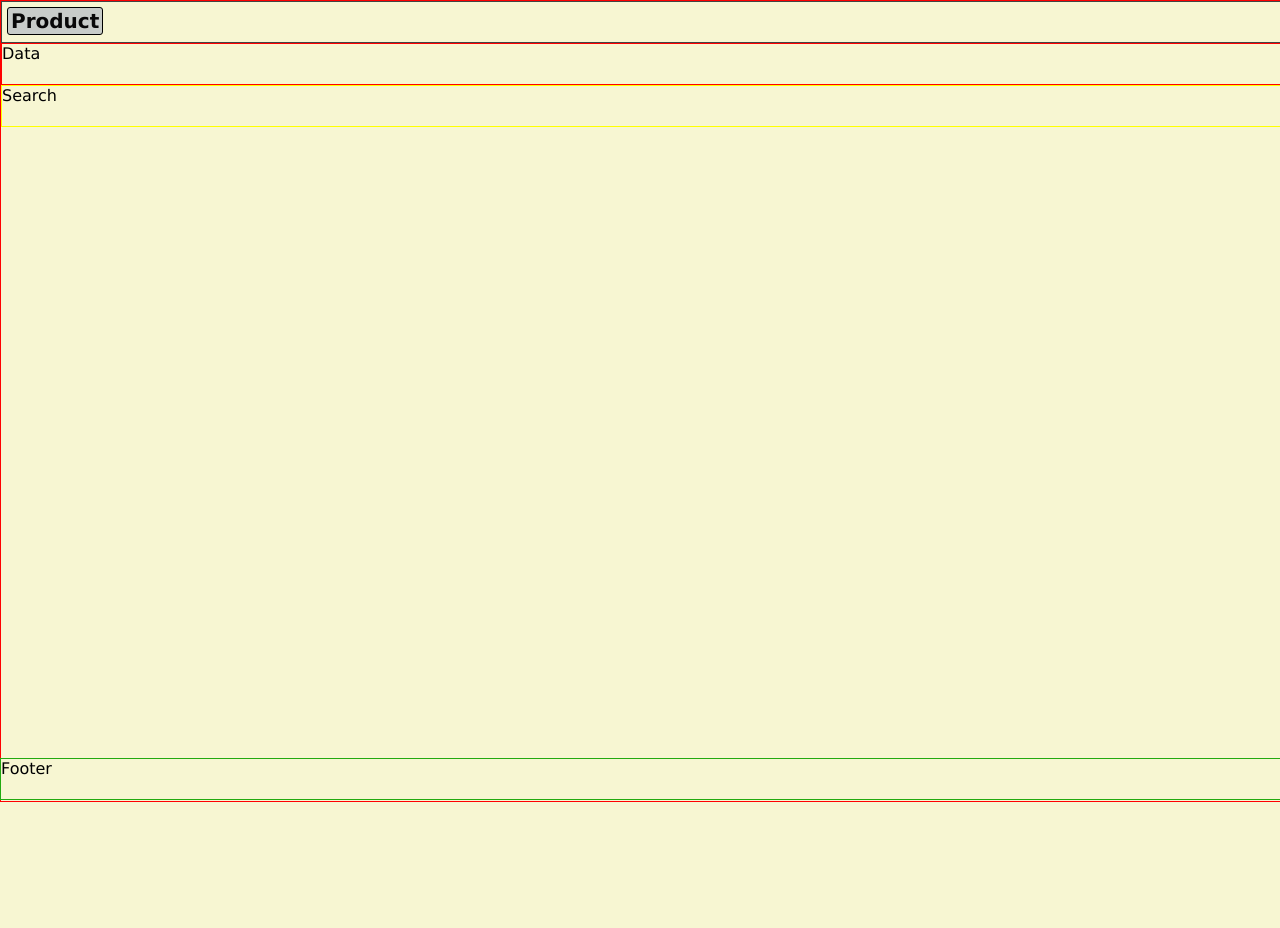
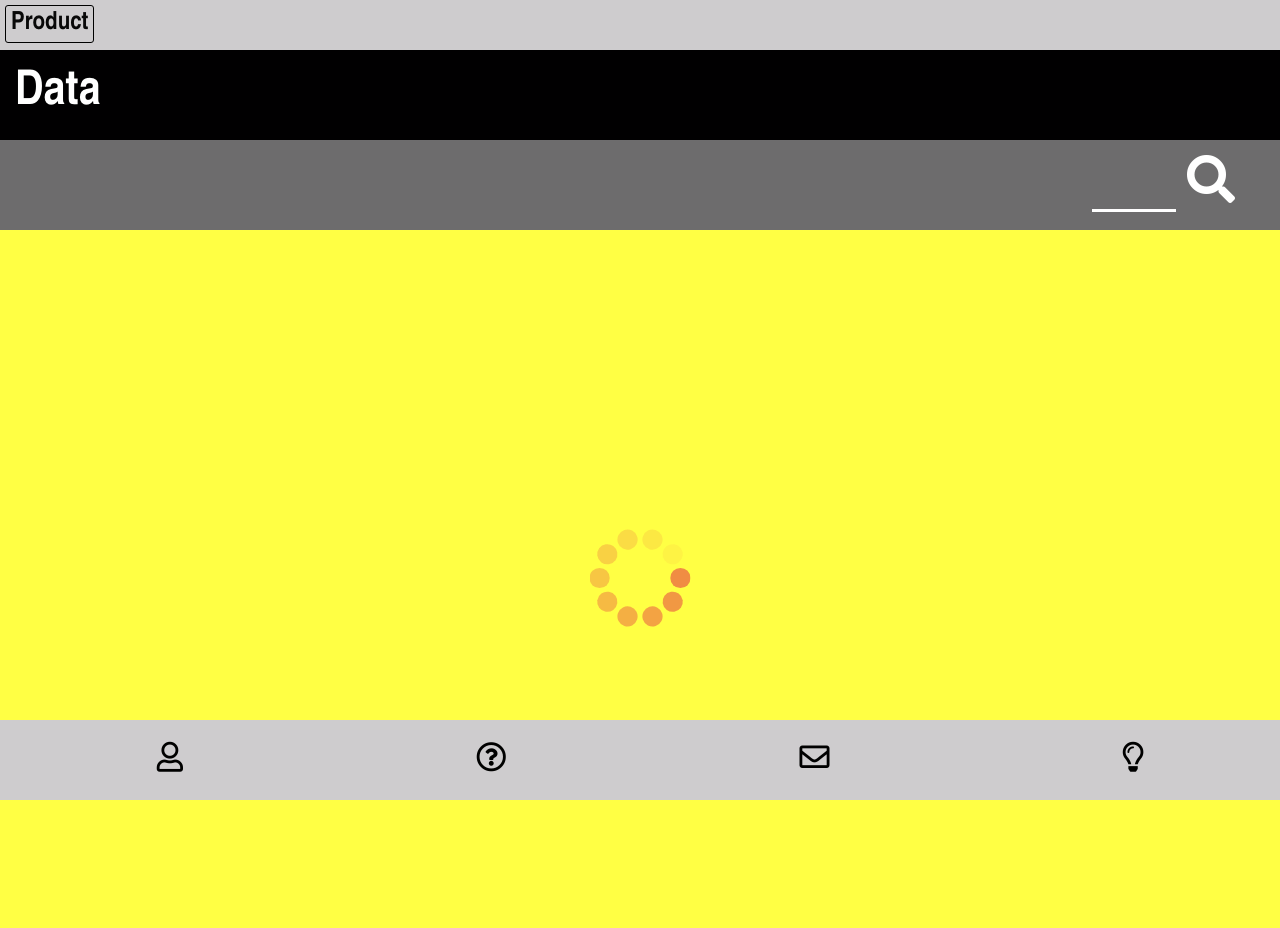
Before and after one commit to segunar/PWA_shell_2, a plain HTML site: page index.html in a window 1280 px wide. Before the commit the page ends 802 px from the top, so only its background shows below. Drawn offline with nearby package versions, Linux system fonts and the light colour scheme.

Commit message:
pwa shell 2

```diff
--- a/css/styles.css
+++ b/css/styles.css
@@ -1,58 +1,66 @@
-body {
-    background-color: rgba(238, 237, 159, 0.466);
-    font-family: Verdana, Geneva, Tahoma, sans-serif;
+html, body {
+    background-color: #ffffff;
+    font-family: 'Arial Narrow';
+    width: 100vw;
+}
+
+::-webkit-scrollbar {
+    width: 0px;
+    background: transparent;
 }
 
 button, input, select, textarea {
     font-family: inherit;
     font-size: 100%;
+    width: 100vw;
 }
 
-#container{
-    position: absolute;
-    border: red solid 1px;
+#containerMain {
+    display: grid;
+    grid-template-columns: 1fr;
+    /* position: absolute;
     width: 100vw;
-    height: 100vh;
+    top: 0;
+    left: 0; */
+}
+
+#containerTop {
     top: 0;
     left: 0;
+    position: fixed;
+    width: 100vw;
 }
 
-#topNavMenu{
-    /* position: absolute; */
-    border: #444444 solid 1px;
-    width: 100vw;
-    height: 5vh;
-    /* top: 0;
-    left: 0; */
-    transition: 200ms;
-}
-
-
-#productBtn{
-    background-color:#c8ccc9;
-	border-radius:3px;
-	border:1px solid #000000;
-	display:inline-block;
-	cursor:pointer;
-	color:#080808;
-	font-family:Verdana;
-	font-size:20px;
-	font-weight:bold;
-	padding:1px 3px;
-    text-decoration:none;
+#productBtn {
+    background-color: #CECCCE;
+    border-radius: 3px;
+    border: 1px solid #000000;
+    display: inline-block;
+    cursor: pointer;
+    color: #080808;
+    font-size: 25px;
+    font-weight: bold;
+    padding: 3px 5px;
+    text-decoration: none;
     margin: 5px;
 }
 
-.slideIn{
+.slideIn {
     height: 0px;
     overflow: hidden;
 }
-.slideOut{
-    border: solid red 3px;
+
+.slideOut {
+    height: auto;
 }
 
-.productListItem{
-    background-color: #a8a7a7;
+#productListContainer {
+    background-color: #CECCCE;
+    padding: 5px;
+}
+
+.productListItem {
+    background-color: #757475;
     border-radius: 10px;
     margin: 10px;
     color: #ffffff;
@@ -60,35 +68,93 @@ button, input, select, textarea {
     font-weight: 900;
     text-align: center;
     padding: 10px;
-}
-#productListContainer{
-
-    transition: 200ms;
+    cursor: pointer;
 }
 
-#dataDiv{
-    border: red solid 1px;
-    width: 100vw;
-    height: 5vh;
-    /* top: 0;
-    left: 0; */
+#topNavMenu {
+    top: 0;
+    background-color: #CECCCE;
+    top: 0;
+    font-weight: bold;
+    height: 40px;
 }
 
-#searchDiv{
-    border: yellow solid 1px;
-    width: 100vw;
-    height: 5vh;
-    /* top: 0;
-    left: 0; */
+#dataDiv {
+    background-color: #010001;
+    color: white;
+    font-size: 3em;
+    font-weight: bold;
+    padding: 15px;
+    height: 60px;
 }
 
+#searchDiv {
+    background-color: #6D6C6D;
+    color: white;
+    font-size: 3em;
+    font-weight: bold;
+    padding: 15px;
+    text-align: right;
+    height: 60px;
+}
 
-footer{
+#searchIcon {
+    color: #ffffff;
+    padding-right: 30px;
+}
+
+input[type=text] {
+    background-color: #6D6C6D;
+    border: none;
+    border-bottom: 3px solid white;
+    width: 80px;
+    font-size: 30px;
+    outline: none;
+    color: #ffffff;
+    transition: 800ms;
+}
+
+#productDisplayContainer {
+    margin-top: 220px;
+    position: absolute;
+    background-color: #ffff44;
+    left: 0;
+    width: 100vw;
+    height: 700px;
+    z-index: -1;
+}
+
+/* .bodyProduct{
+    background-color: #EDD3B1;
+    border: 2px solid rgb(240, 188, 120);
+    height: 120px;
+    font-size: 80px;
+    color: #000000;
+    line-height: 120px;
+} */
+
+#spinImg {
+    position: absolute;
+    left: 50%;
+    top: 50%;
+    transform: translate(-50%, -50%);
+}
+
+footer {
+    display: inline-grid;
+    grid-template-columns: repeat(4, auto);
+    align-items: center;
+    padding: 10px;
     position: fixed;
     bottom: 0;
     width: 100vw;
-    height: 5vh;
+    height: 60px;
     left: 0;
     z-index: 100;
-    border: solid #22aa10 1px;
+    background-color: #CECCCE;
 }
+
+.footerIcon {
+    font-size: 30px;
+    text-align: center;
+}
--- a/index.html
+++ b/index.html
@@ -7,9 +7,10 @@
 
     <title>PWA SHELL</title>
     <meta name="Andy WEB" content="">
+    <meta name='viewport' content='width=device-width, initial-scale=1.0, maximum-scale=6.0, user-scalable=0' />
 
     <script src="https://code.jquery.com/jquery-3.3.1.min.js"></script>
-    <!-- <script src="https://ajax.googleapis.com/ajax/libs/jquery/3.3.1/jquery.min.js"></script> -->
+    <link rel="stylesheet" href="https://use.fontawesome.com/releases/v5.7.2/css/all.css">
     <link rel="stylesheet" href="css/styles.css">
 
 
@@ -17,28 +18,55 @@
 
 <body>
 
-    <div id="container">
-        <div id="topNavMenu">
-            <button id="productBtn">Product</button>
-        </div>
-        <div id="productListContainer" class="slideIn">
-            <div class="productListItem">1</div>
-            <div class="productListItem">2</div>
-            <div class="productListItem">3</div>
-            <div class="productListItem">4</div>
-            <div class="productListItem">5</div>
-            <div class="productListItem">6</div>
-            <div class="productListItem">7</div>
-            <div class="productListItem">8</div>
-            <div class="productListItem">9</div>
-            <div class="productListItem">10</div>
+    <div id="containerMain">
+        <div id="containerTop">
+            <div id="topNavMenu">
+                <!-- <button id="productBtn">Product</button> -->
+                <div id="productBtn">Product</div>
+            </div>
+            <div id="productListContainer" class="slideIn">
+                <div class="productListItem">ONE</div>
+                <div class="productListItem">TWO</div>
+                <div class="productListItem">THREE</div>
+                <div class="productListItem">FOUR</div>
+                <div class="productListItem">FIVE</div>
+                <div class="productListItem">SIX</div>
+                <div class="productListItem">SEVEN</div>
+                <div class="productListItem">EIGHT</div>
+                <div class="productListItem">NINE</div>
+                <div class="productListItem">TEN</div>
+            </div>
+
+            <div id="dataDiv">Data</div>
+
+            <div id="searchDiv">
+                <input type="text" id="searchInput" name="">
+                <i id="searchIcon" class="fas fa-search"></i>
+            </div>
+
         </div>
 
-        <div id="dataDiv">Data</div>
-        <div id="searchDiv">Search</div>
-        <div id="productDisplay"></div>
+
+        <div id="productDisplayContainer">
+            <img id="spinImg" src="img/spin.svg" alt="spinning svg image">
+            <!-- <div class="productListItem bodyProduct">1</div>
+            <div class="productListItem bodyProduct">2</div>
+            <div class="productListItem bodyProduct">3</div>
+            <div class="productListItem bodyProduct">4</div>
+            <div class="productListItem bodyProduct">5</div>
+            <div class="productListItem bodyProduct">6</div>
+            <div class="productListItem bodyProduct">7</div>
+            <div class="productListItem bodyProduct">8</div>
+            <div class="productListItem bodyProduct">9</div>
+            <div class="productListItem bodyProduct">10</div> -->
+        </div>
     </div>
-    <footer>Footer</footer>
+    <footer>
+        <div id="accountIcon" class="footerIcon"><i class="far fa-user"></i></div>
+        <div id="helpIcon" class="footerIcon"><i class="far fa-question-circle"></i></div>
+        <div id="emailIcon" class="footerIcon"><i class="far fa-envelope"></i></div>
+        <div id="hintIcon" class="footerIcon"><i class="far fa-lightbulb"></i></div>
+    </footer>
 
     <script src="js/functions.js"></script>
     <script src="js/controller.js"></script>
--- a/js/controller.js
+++ b/js/controller.js
@@ -1,5 +1,17 @@
 console.log('cnt')
-
+//======================================================================
+//=== TOGGLE TOP MENU ===
+//======================================================================
 $("#productBtn").click(function () {
     topMenuTogle();
 });
+
+//======================================================================
+//=== CHANGE WIDTH OF SEARCH INPUT BOX ===
+//======================================================================
+$("#searchInput").focus(function () {
+    $("#searchInput").width('300px')
+})
+$("#searchInput").focusout(function () {
+    $("#searchInput").width('80px');
+});
```
Also changed, not shown: img/spin.svg (renamed from img/Spin-1s-101px.svg), js/functions.js (line endings or trailing spaces).
